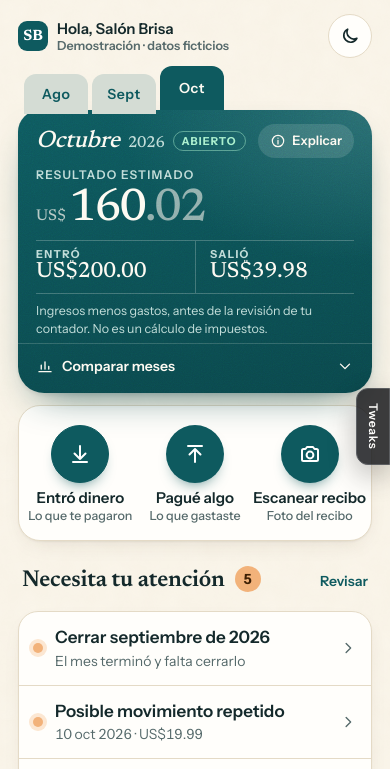
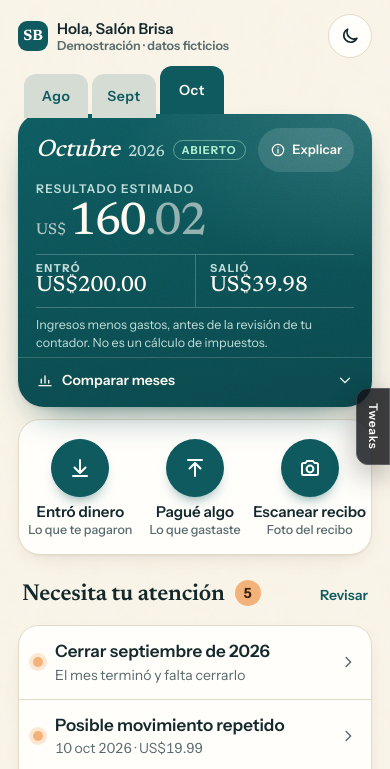
Before and after one commit to irving1211/salon-books-studio-a5fa9b, a plain HTML site: page d1-libreta/index.html in a window 390 px wide. Shown: the top 769 px of the page. Drawn offline with Linux system fonts and the light colour scheme.

Commit message:
Libreta: phone order option, tap targets
Co-Authored-By: Claude Opus 5.5 <noreply@anthropic.com>

```diff
--- a/d1-libreta/index.html
+++ b/d1-libreta/index.html
@@ -4,6 +4,7 @@
 <meta charset="utf-8">
 <meta name="viewport" content="width=device-width,initial-scale=1,viewport-fit=cover">
 <meta name="robots" content="noindex, nofollow">
+<meta name="description" content="Salon Books app design direction (fictional demo data).">
 <meta name="theme-color" content="#faf5ea">
 <title>Salon Books · Libreta</title>
 <style>
@@ -535,6 +536,13 @@ button{font:inherit;color:inherit}
 .d1 .st-top{align-items:center}
 @media (min-width:1200px){.d1{--num-size:60px}}
 :root.d1[data-cents=raised] .st-num .cu-dec{font-size:.5em;vertical-align:.58em;opacity:.85}
+
+/* audit fixes + order option */
+.d1 .idx-t{min-height:44px}
+.d1 .idx-t.on{min-height:48px}
+.d1 .st-explain{min-height:44px}
+.d1 .col-l{display:flex;flex-direction:column}
+:root.d1[data-order=actions] .col-l .actions{order:-1;margin:0 0 14px}
 </style>
 </head>
 <body>
@@ -604,6 +612,7 @@ button{font:inherit;color:inherit}
       { id: 'chart', label: 'Chart in the card', type: 'select', options: ['Labelled month bars', 'Line (result)', 'None'], value: 'Labelled month bars', apply: function (v, api) { var c = { 'Labelled month bars': '', 'Line (result)': 'line', 'None': 'none' }[v]; if (api.root.dataset.chart !== c) { api.root.dataset.chart = c; if (SB.ready) SB.render({ instant: true }); } } },
       { id: 'grain', label: 'Paper texture', type: 'range', min: 0, max: .35, step: .01, value: .05, apply: function (v, api) { api.root.style.setProperty('--grain', v); } },
       { id: 'act', label: 'Action buttons', type: 'select', options: ['Round icons', 'Squircles', 'Labelled rows'], value: 'Round icons', apply: function (v, api) { api.root.dataset.act = { 'Round icons': '', 'Squircles': 'squircle', 'Labelled rows': 'pills' }[v]; } },
+      { id: 'order', label: 'Phone order', type: 'select', options: ['Big number first', 'Actions first'], value: 'Big number first', apply: function (v, api) { api.root.dataset.order = v === 'Actions first' ? 'actions' : ''; } },
       { id: 'need', label: '"Needs you" look', type: 'select', options: ['White card, apricot dots', 'Apricot block', 'Quiet list'], value: 'White card, apricot dots', apply: function (v, api) { api.root.dataset.twNeed = { 'White card, apricot dots': '', 'Apricot block': 'block', 'Quiet list': 'quiet' }[v]; } },
       { id: 'days', label: 'Day headers in lists', type: 'toggle', value: true, apply: function (v, api) { api.root.dataset.days = v ? '' : 'off'; } },
       { id: 'hap', label: 'Vibration on tap', type: 'toggle', value: true, apply: function (v) { SB.prefs.haptics = v; } },
```
Also changed, not shown: d2-bloque/index.html (+8 -0 lines), d3-noche/index.html (+8 -0 lines).
